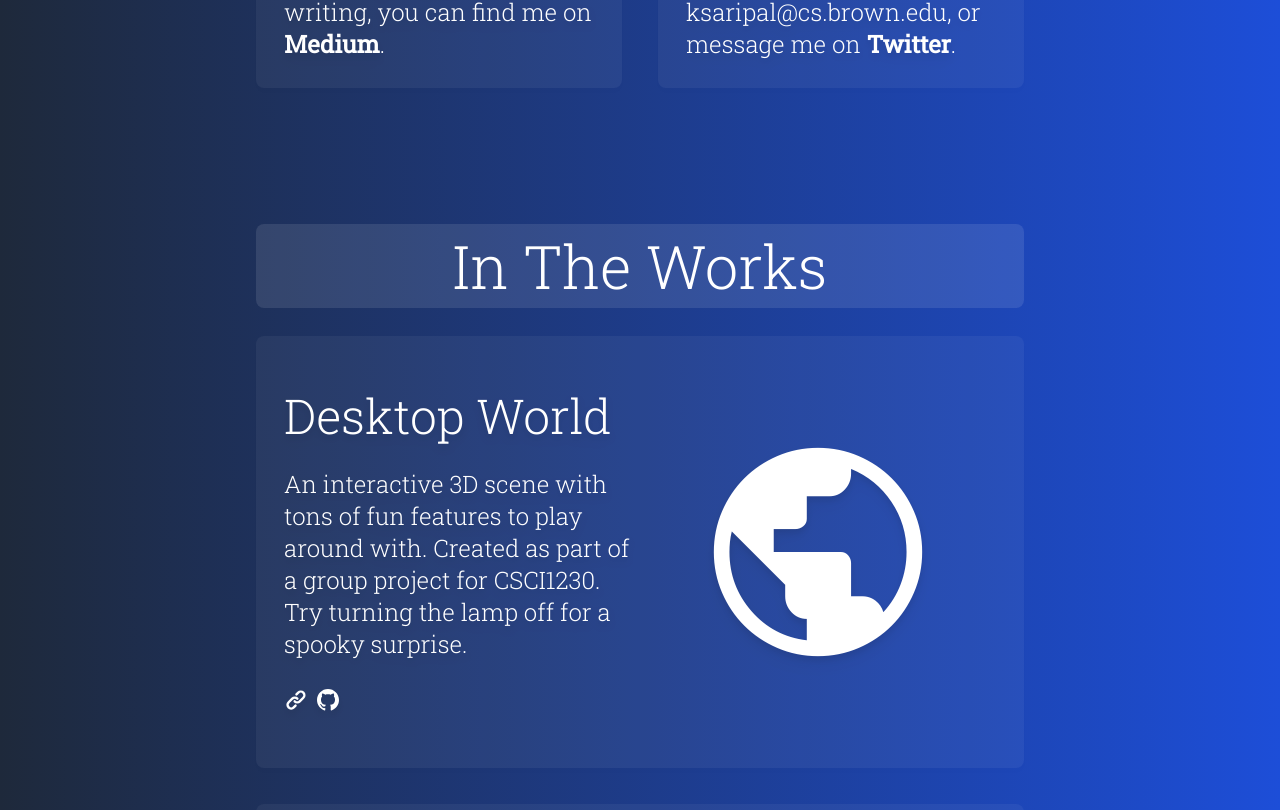
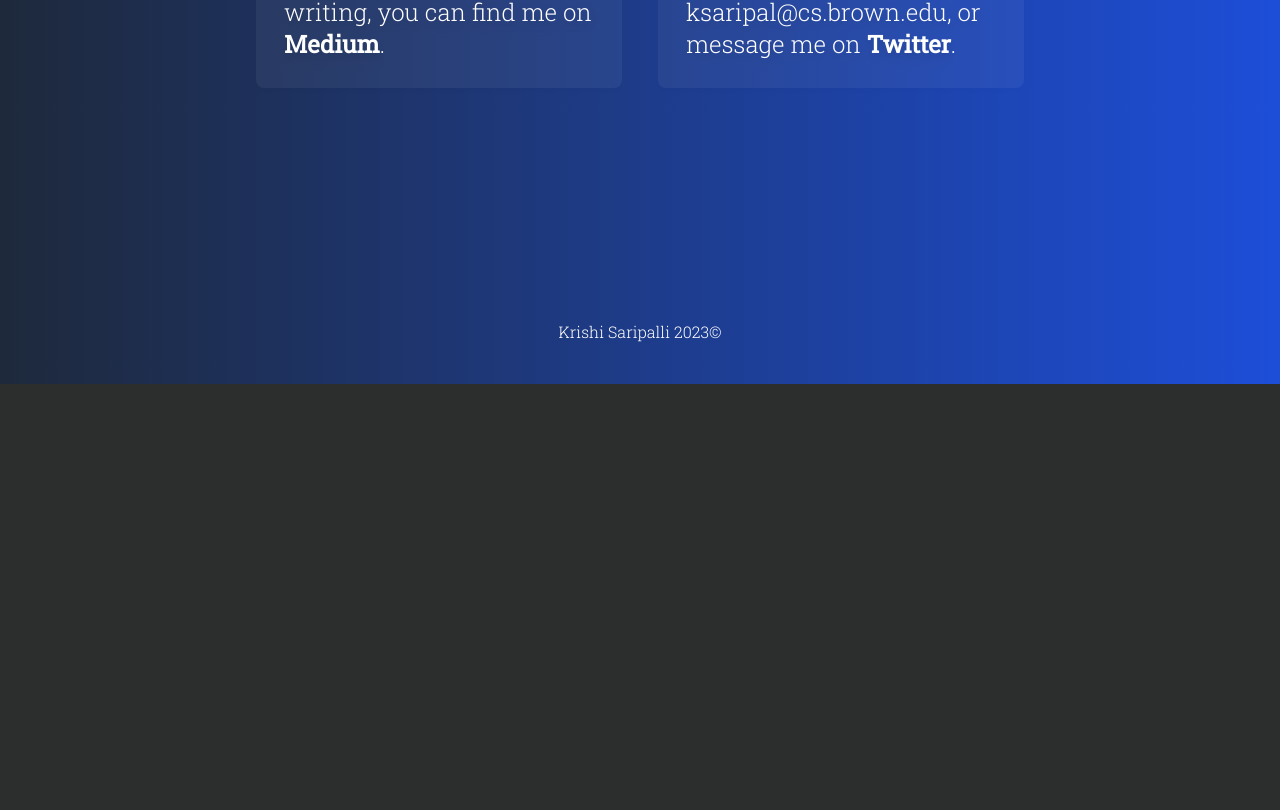
Before and after one commit to krishi-saripalli/krishidev, a React (Vite) app: page / in a window 1280 px wide. Shown: the part 910-1720 px from the top of the page. After the commit the page ends 1294 px from the top, so only its background shows below. Built offline with nearby package versions, Linux system fonts and the light colour scheme.

Commit message:
proj section removed

```diff
--- a/src/App.jsx
+++ b/src/App.jsx
@@ -16,7 +16,6 @@ const App = () => (
     <div id="fadeDiv" className=" three px-10 md:px-32 ">
       <div className=" md:px-32">
         <MidSection></MidSection>
-          <ProjSection></ProjSection>
       </div>
       <Footer ></Footer>
     </div>
--- a/src/components/NavBar.jsx
+++ b/src/components/NavBar.jsx
@@ -6,7 +6,7 @@ function NavBar() {
       <div class=" py-5  bg-transparent ">
         <div class="px-20">
 
-          <div class="  flex items-center justify-evenly md:justify-between space-x-10 text-md md:text-xl">
+          <div class="  flex items-center justify-evenly lg:justify-between space-x-10 text-md md:text-xl">
             <div className=''>
               <a href="#top" className=' group md:mb-3 '>
                 <span class="material-symbols-outlined text-md md:text-4xl">forest</span>
```
Also changed, not shown: 5 other files (tests, documents, lock files or other folders). Lines whose indentation alone changed are shown as unchanged.
